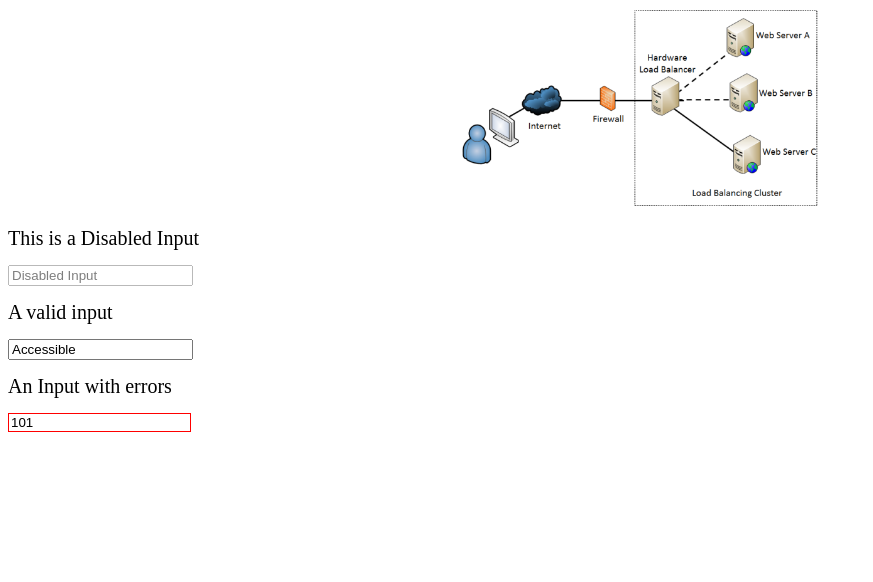
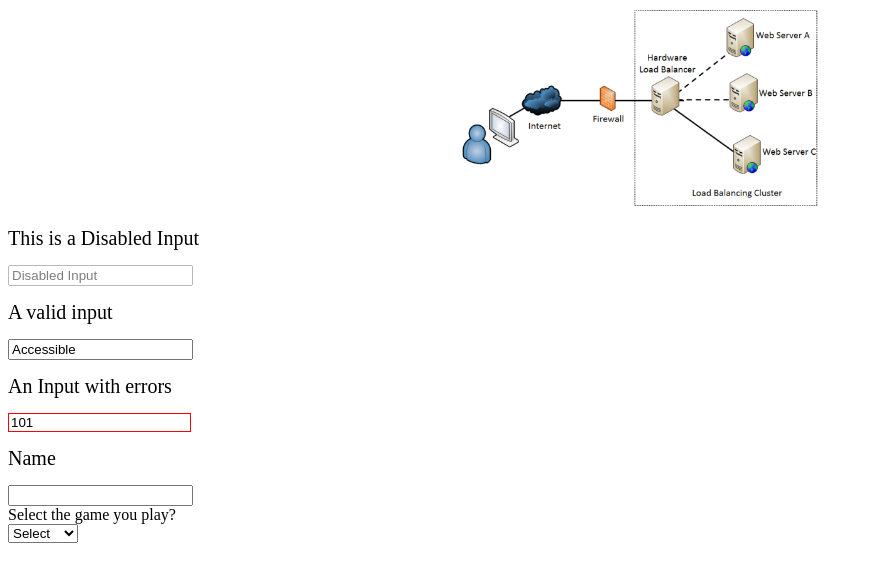
Before and after one commit to Ramkamma/React_Tasks, a React (Create React App) app: page / in a window 1280 px wide. Shown: the top 582 px of the page, without its empty margins (0-873 px from the left). Built offline with nearby package versions, Linux system fonts and the light colour scheme.

Commit message:
controlled inputs

```diff
--- a/src/App.jsx
+++ b/src/App.jsx
@@ -1,13 +1,14 @@
 import React from 'react';
 import TextFieldDemo from './pages/TextFieldDemo/TextFieldDemo';
 import SliderComp from './components/Slider/Slider';
+import InputDemo from './pages/InputDemo/InputDemo';
 
 function App() {
   return (
     <div>
       <SliderComp />
       <TextFieldDemo />
-
+      <InputDemo />
     </div>
   );
 }
--- /dev/null
+++ b/src/components/RadioGroup/RadioGroup.jsx
@@ -0,0 +1,26 @@
+/* eslint-disable jsx-a11y/label-has-associated-control */
+/* eslint-disable no-unused-vars */
+/* eslint-disable react/prop-types */
+import React from 'react';
+
+function RadioGroupComp(props) {
+  const {
+    inputLabel, val, error, options, selectVal, changeRadioGroup,
+  } = props;
+  return (
+    <div>
+      <div>{inputLabel}</div>
+      {
+        options.map(
+          (ele) => (
+            <div key={ele.value}>
+              <input type="radio" checked={selectVal === ele.value} value={ele.value} onChange={changeRadioGroup} />
+              {ele.label}
+            </div>
+          ),
+        )
+      }
+    </div>
+  );
+}
+export default RadioGroupComp;
--- /dev/null
+++ b/src/components/SelectField/SelectField.jsx
@@ -0,0 +1,19 @@
+/* eslint-disable no-unused-vars */
+/* eslint-disable react/destructuring-assignment */
+/* eslint-disable react/prop-types */
+import React from 'react';
+
+function SelectFieldComp(props) {
+  const {
+    inputLabel, val, error, options, changeSelectField,
+  } = props;
+  return (
+    <div>
+      <div>{inputLabel}</div>
+      <select onChange={changeSelectField}>
+        {options.map((ele) => <option key={ele.value} value={ele.value}>{ele.label}</option>)}
+      </select>
+    </div>
+  );
+}
+export default SelectFieldComp;
--- a/src/components/TextField/TextField.jsx
+++ b/src/components/TextField/TextField.jsx
@@ -1,13 +1,17 @@
+/* eslint-disable no-unused-vars */
+/* eslint-disable react/prop-types */
 import React from 'react';
 import { data } from './style';
 
 function TextField(props) {
   // eslint-disable-next-line react/prop-types
-  const { inputLabel, val, type } = props;
+  const {
+    inputLabel, val, type, changeName,
+  } = props;
   return (
     <div>
       <div style={data.headerStyle}>{inputLabel}</div>
-      <input style={data[type]} type="text" value={val} />
+      <input type="text" style={data[type]} defaultValue={val} onChange={changeName} />
     </div>
   );
 }
--- a/src/components/TextField/style.js
+++ b/src/components/TextField/style.js
@@ -7,7 +7,7 @@ const data = {
     pointerEvents: 'none',
   },
   valid: {
-
+    pointerEvents: 'auto',
   },
   headerStyle: {
     fontSize: '20px',
--- a/src/configs/constants.js
+++ b/src/configs/constants.js
@@ -1,2 +1,17 @@
 export const PUBLIC_IMAGE_FOLDER = '/images/';
 export const DEFAULT_BANNER_IMAGE = '/banners/default.png';
+export const GAME_PLAY = [
+  { label: 'Select', value: '' },
+  { label: 'Cricket', value: 'cricket' },
+  { label: 'Football', value: 'football' },
+];
+export const CRICKET_DATA = [
+  { label: 'Wicket Keeper', value: 'Wicket Keeper' },
+  { label: 'Batsman', value: 'Batsman' },
+  { label: 'Bowler', value: 'Bowler' },
+  { label: 'All Rounder', value: 'All Rounder' },
+];
+export const FOOTBALL_DATA = [
+  { label: 'Defender', value: 'Defender' },
+  { label: 'Striker', value: 'Striker' },
+];
--- /dev/null
+++ b/src/pages/InputDemo/InputDemo.jsx
@@ -0,0 +1,67 @@
+/* eslint-disable react/destructuring-assignment */
+/* eslint-disable class-methods-use-this */
+/* eslint-disable react/no-unused-state */
+import React from 'react';
+import TextField from '../../components/TextField/TextField';
+import SelectFieldComp from '../../components/SelectField/SelectField';
+import RadioGroupComp from '../../components/RadioGroup/RadioGroup';
+import * as constants from '../../configs/constants';
+
+class InputDemo extends React.PureComponent {
+  constructor(props) {
+    super(props);
+    this.handleNameChange = this.handleNameChange.bind(this);
+    this.handleSelectFieldChange = this.handleSelectFieldChange.bind(this);
+    this.handleRadioGroupChange = this.handleRadioGroupChange.bind(this);
+    this.state = {
+      name: '',
+      sport: '',
+      cricket: '',
+      football: '',
+    };
+  }
+
+  handleNameChange(event) {
+    this.setState({
+      name: event.target.value,
+    });
+  }
+
+  handleSelectFieldChange(event) {
+    this.setState({
+      sport: event.target.value,
+      football: '',
+      cricket: '',
+    });
+  }
+
+  handleRadioGroupChange(event) {
+    if (event.target.value && this.state.sport === 'football') {
+      this.setState({
+        football: event.target.value,
+        cricket: '',
+      });
+    } else if (event.target.value && this.state.sport === 'cricket') {
+      this.setState({
+        football: '',
+        cricket: event.target.value,
+      });
+    }
+  }
+
+  render() {
+    console.log(this.state);
+    let radioData = [];
+    if (this.state.sport) {
+      radioData = this.state.sport === 'football' ? constants.FOOTBALL_DATA : constants.CRICKET_DATA;
+    }
+    return (
+      <div>
+        <TextField inputLabel="Name" val="" type="valid" changeName={this.handleNameChange} />
+        <SelectFieldComp inputLabel="Select the game you play?" val="" error="" options={constants.GAME_PLAY} changeSelectField={this.handleSelectFieldChange} />
+        {radioData.length > 0 ? <RadioGroupComp inputLabel="What you do?" val="" error="" options={radioData} selectVal={this.state[this.state.sport]} changeRadioGroup={this.handleRadioGroupChange} /> : ''}
+      </div>
+    );
+  }
+}
+export default InputDemo;
```
Also changed, not shown: src/components/RadioGroup/style.js (added), src/components/SelectField/style.js (added).
